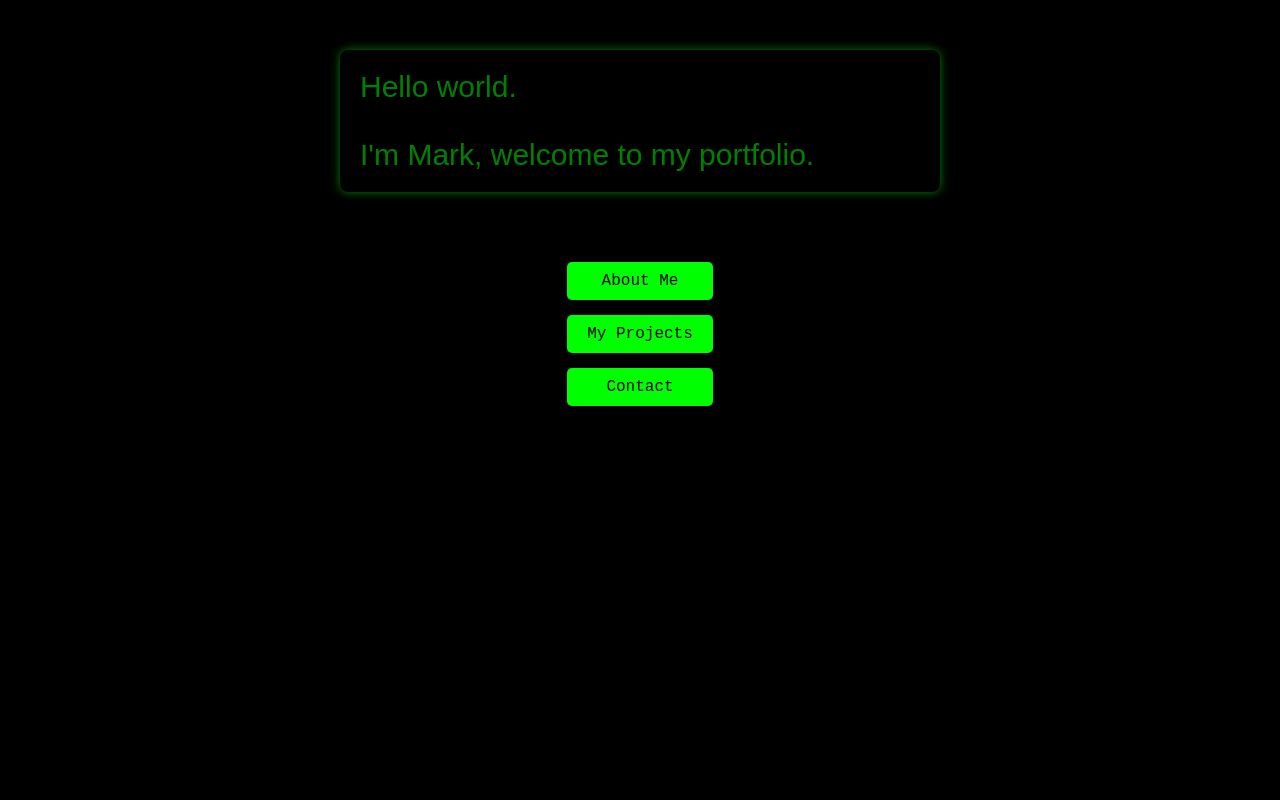
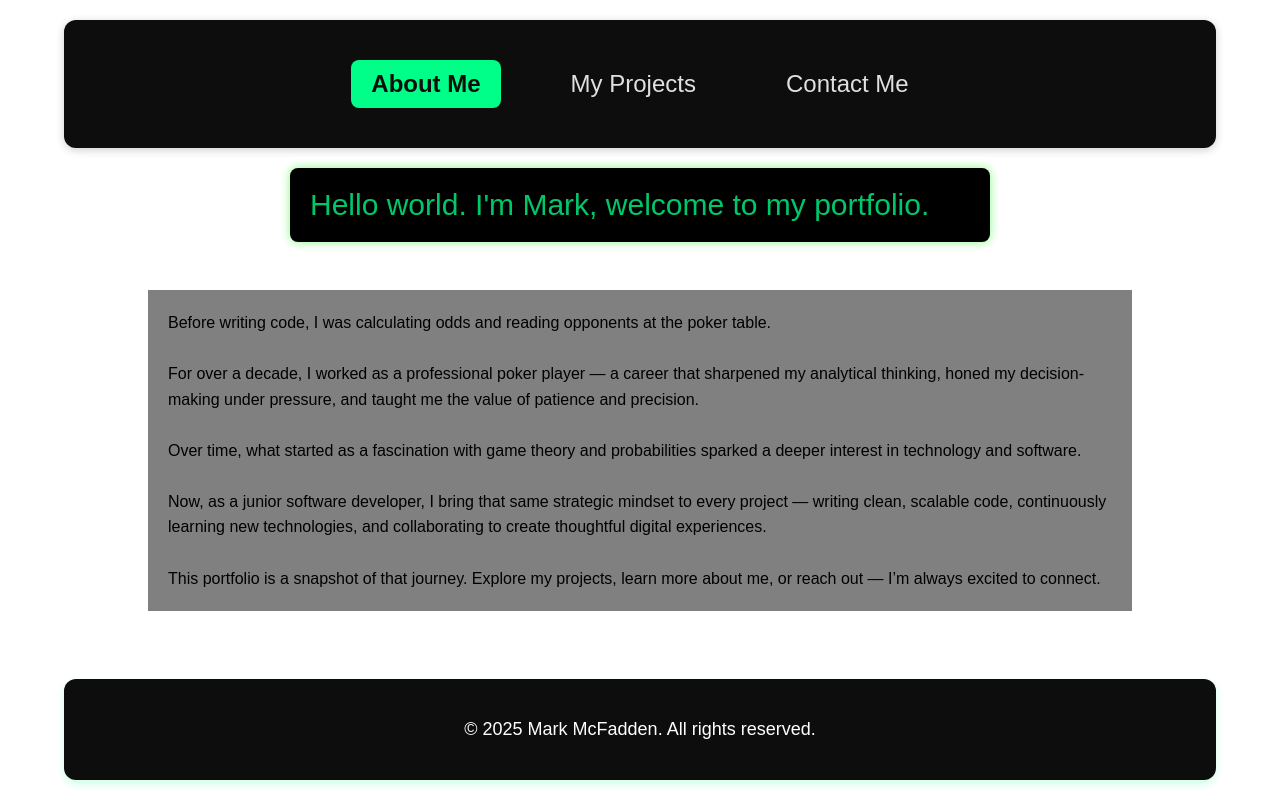
Before and after one commit to markamcfadden/myportfolio, a React (Vite) app: page / in a window 1280 px wide. Built offline with nearby package versions, Linux system fonts and the light colour scheme.

Commit message:
add changes i forgot to comiit last week

```diff
--- a/src/App.jsx
+++ b/src/App.jsx
@@ -1,5 +1,4 @@
 import { Routes, Route } from "react-router-dom";
-import Homepage from "./pages/Homepage";
 import ProjectsPage from "./pages/ProjectsPage";
 import ContactPage from "./pages/ContactPage";
 import AboutMePage from "./pages/AboutMePage";
@@ -7,8 +6,7 @@ import AboutMePage from "./pages/AboutMePage";
 function App() {
   return (
     <Routes>
-      <Route path="/" element={<Homepage />} />
-      <Route path="/aboutme" element={<AboutMePage />} />
+      <Route path="/" element={<AboutMePage />} />
       <Route path="/projects" element={<ProjectsPage />} />
       <Route path="/contact" element={<ContactPage />} />
     </Routes>
--- a/src/components/ContactCard.jsx
+++ b/src/components/ContactCard.jsx
@@ -31,12 +31,19 @@ export default ContactCard;
 
 const ContactCardBox = styled.div`
   background-color: #ffffff;
-  border: 1px solid;
+  border: 1px solid purple;
   padding: 40px;
   border-radius: 12px;
   max-width: 600px;
   width: 100%;
-  box-shadow: 0 0 20px rgba(0, 0, 0, 0.1);
+  box-shadow: 0 6px 12px rgba(0, 0, 0, 0.3);
+  transition: transform 0.3s ease, box-shadow 0.3s ease,
+    background-color 0.3s ease;
+
+  &:hover {
+    transform: translateY(-5px);
+    box-shadow: 0 8px 16px rgba(0, 0, 0, 0.4);
+  }
 `;
 
 const Heading = styled.h1`
--- a/src/components/Footer.jsx
+++ b/src/components/Footer.jsx
@@ -1,7 +1,11 @@
 import styled from "styled-components";
 
 function Footer() {
-  return <FooterContainer></FooterContainer>;
+  return (
+    <FooterContainer>
+      <FooterText>© 2025 Mark McFadden. All rights reserved.</FooterText>
+    </FooterContainer>
+  );
 }
 
 export default Footer;
@@ -12,10 +16,20 @@ const FooterContainer = styled.div`
   width: 90%;
   max-width: 1600px;
   padding: 40px;
-  background-color: grey;
-  box-shadow: 0 2px 4px rgba(0, 0, 0, 0.2);
+  background-color: #0d0d0d;
+  color: #e0e0e0;
+  box-shadow: 0 4px 8px rgba(0, 255, 136, 0.2);
+  border-radius: 12px;
+  text-align: center;
 
   @media (max-width: 768px) {
     padding: 20px;
+    font-size: 16px;
   }
 `;
+
+const FooterText = styled.p`
+  margin: 0;
+  font-size: 18px;
+  color: #ffffff;
+`;
--- a/src/components/Navbar.jsx
+++ b/src/components/Navbar.jsx
@@ -5,7 +5,7 @@ function Navbar() {
   return (
     <NavbarContainer>
       <LinkContainer>
-        <StyledLink to="/aboutme">About Me</StyledLink>
+        <StyledLink to="/">About Me</StyledLink>
         <StyledLink to="/projects">My Projects</StyledLink>
         <StyledLink to="/contact">Contact Me</StyledLink>
       </LinkContainer>
@@ -21,8 +21,9 @@ const NavbarContainer = styled.nav`
   width: 90%;
   max-width: 1600px;
   padding: 40px;
-  background-color: grey;
-  box-shadow: 0 2px 4px rgba(0, 0, 0, 0.2);
+  background-color: #0d0d0d;
+  box-shadow: 0 2px 8px rgba(0, 0, 0, 0.2);
+  border-radius: 12px;
 
   @media (max-width: 768px) {
     padding: 20px;
@@ -43,11 +44,21 @@ const LinkContainer = styled.div`
 const StyledLink = styled(NavLink)`
   text-decoration: none;
   font-size: 24px;
-  padding: 10px;
+  padding: 10px 20px;
+  color: #e0e0e0;
+  border-radius: 8px;
+  transition: background-color 0.3s ease, color 0.3s ease, box-shadow 0.3s ease;
 
   &.active {
     font-weight: bold;
-    background-color: green;
+    background-color: #00ff88;
+    color: #0d0d0d;
+  }
+
+  &:hover {
+    background-color: #00c76a;
+    color: #0d0d0d;
+    box-shadow: 0 0 10px #00ff88;
   }
 
   @media (max-width: 768px) {
--- a/src/components/ProjectCard.jsx
+++ b/src/components/ProjectCard.jsx
@@ -17,17 +17,34 @@ function ProjectCard({
       </CardTitle>
       <CardBody>
         <CardText>{description}</CardText>
-        <CardText>{tech_stack}</CardText>
         <MetaContainer>
+          <MetaBox>
+            <Label>Tech Stack:</Label>
+            <Value>
+              {tech_stack.map((tech, index) => (
+                <TechTag key={index}>{tech} </TechTag>
+              ))}
+            </Value>
+          </MetaBox>
+          <MetaBox>
+            <Label>Live Link:</Label>
             <StyledLink
               href={live_link}
               target="_blank"
               rel="noopener noreferrer"
             >
-            <MetaBox>{live_link}</MetaBox>
+              <Value>{live_link.replace(/^https?:\/\//, "")}</Value>
             </StyledLink>
+          </MetaBox>
           <MetaBox>
-            repository:<StyledLink>{github_repo}</StyledLink>
+            <Label>Repository:</Label>
+            <StyledLink
+              href={github_repo}
+              target="_blank"
+              rel="noopener noreferrer"
+            >
+              <Value>Github/{title}</Value>
+            </StyledLink>
           </MetaBox>
         </MetaContainer>
       </CardBody>
@@ -71,10 +88,39 @@ const CardStatus = styled.span`
 
 const CardBody = styled.div``;
 
-const CardText = styled.p``;
+const CardText = styled.p`
+  padding: 5px;
+  margin-bottom: 5px;
+`;
 
 const MetaContainer = styled.div``;
 
-const MetaBox = styled.div``;
+const MetaBox = styled.div`
+  display: flex;
+  align-items: center;
+  padding: 5px;
+`;
+
+const Label = styled.span`
+  font-weight: 600;
+  color: "#3b82f6";
+  margin-right: 3px;
+  min-width: 100px;
+`;
+
+const Value = styled.span`
+  color: "#ffffff";
+`;
 
 const StyledLink = styled.a``;
+
+const TechTag = styled.span`
+  background-color: #7e22ce;
+  color: #ffffff;
+  padding: 6px 12px;
+  border-radius: 20px;
+  font-size: 14px;
+  font-weight: 500;
+  margin: 5px 5px 0 0;
+  display: inline-block;
+`;
--- a/src/components/ProjectList.jsx
+++ b/src/components/ProjectList.jsx
@@ -3,6 +3,8 @@ import ProjectCard from "./ProjectCard";
 import dinoslot_img from "../assets/dinosaurs.webp";
 import pokergame_img from "../assets/pokergame.webp";
 import api_img from "../assets/api_mmnews.webp";
+import code4change_img from "../assets/code4change_d.jpg";
+import mmnews_img from "../assets/mmnews_img.webp";
 
 function ProjectList() {
   const myProjects = [
@@ -22,31 +24,57 @@ function ProjectList() {
       title: "MMNews",
       status: "live",
       description:
-        "A mobile-first news application which allows users to read, comment on, vote for and submit news articles",
+        "MMNews is a dynamic mobile-first news articles app where users can: Read, filter, and sort articles, log in, post comments, and up vote articles and submit new articles. To sign in please use the username grumpy19.",
       live_link: "https://mmnews.netlify.app/",
       github_repo: "https://github.com/markamcfadden/MMNews",
-      tech_stack: ["react.js", "styled components"],
-      image_url: "",
+      tech_stack: [
+        "react.js",
+        "vite",
+        "react router",
+        "axios",
+        "styled components",
+      ],
+      image_url: mmnews_img,
     },
     {
       project_id: 3,
+      title: "Code4Change",
+      status: "in progress",
+      description:
+        "A platform hosting open-source projects for social good. Users log in via GitHub OAuth, filter projects by category or skillset, and track contributions. Progress is gamified with XP and leaderboards.",
+      live_link: "",
+      github_repo: "",
+      tech_stack: [
+        "next.js",
+        "postgresQL",
+        "express.js",
+        "password.js",
+        "javascript",
+        "typescript",
+        "cron-jobs",
+        "trello",
+      ],
+      image_url: code4change_img,
+    },
+    {
+      project_id: 4,
       title: "McPoker",
       status: "planning",
       description:
         "An interactive poker game allowing users to play vs friends with a live chat feauture",
-      live_link: "https://mcpoker.netlify.app/",
-      github_repo: "https://github.com/markamcfadden/McPoker",
-      tech_stack: ["react.js", "styled components"],
+      live_link: "",
+      github_repo: "",
+      tech_stack: [],
       image_url: pokergame_img,
     },
     {
-      project_id: 4,
+      project_id: 5,
       title: "DinosaurSlot",
       status: "in progress",
       description: "A dinosaur themed interactive slot machine game",
-      live_link: "https://dinoslot.netlify.app/",
-      github_repo: "https://github.com/markamcfadden/dinoslot",
-      tech_stack: ["react.js", "styled components"],
+      live_link: "",
+      github_repo: "",
+      tech_stack: [],
       image_url: dinoslot_img,
     },
   ];
--- a/src/components/TerminalIntro.jsx
+++ b/src/components/TerminalIntro.jsx
@@ -1,5 +1,4 @@
 import { useEffect, useRef } from "react";
-import { Link } from "react-router-dom";
 import styled from "styled-components";
 import Typed from "typed.js";
 
@@ -8,7 +7,7 @@ function TerminalIntro() {
 
   useEffect(() => {
     const typed = new Typed(el.current, {
-      strings: [`Hello world.\n\n` + `I'm Mark, welcome to my portfolio.`],
+      strings: [`Hello world. I'm Mark, welcome to my portfolio.`],
       typeSpeed: 45,
       showCursor: false,
       loop: false,
@@ -28,13 +27,11 @@ export default TerminalIntro;
 
 const TerminalBox = styled.div`
   background-color: black;
-  color: green;
+  color: #00c76a;
   padding: 20px;
   border-radius: 8px;
   width: 80%;
-  max-width: 600px;
-  margin: 50px auto;
+  max-width: 700px;
   font-size: 30px;
   box-shadow: 0 0 10px rgba(0, 255, 0, 0.5);
-  white-space: pre-line;
 `;
--- a/src/pages/AboutMePage.jsx
+++ b/src/pages/AboutMePage.jsx
@@ -1,12 +1,14 @@
 import styled from "styled-components";
 import Navbar from "../components/Navbar";
 import Footer from "../components/Footer";
+import TerminalIntro from "../components/TerminalIntro";
 import Biography from "../components/Biography";
 
 function AboutMePage() {
   return (
     <PageContainer>
       <Navbar />
+      <TerminalIntro />
       <AboutMeContainer>
         <Biography />
       </AboutMeContainer>
@@ -33,5 +35,4 @@ const AboutMeContainer = styled.div`
   padding: 25px;
   width: 100%;
   max-width: 1500px;
-  border: 3px solid green;
 `;
--- a/src/pages/ContactPage.jsx
+++ b/src/pages/ContactPage.jsx
@@ -23,7 +23,6 @@ const PageContainer = styled.div`
   align-items: center;
   min-height: 100vh;
   background-color: white;
-  border: 1px solid red;
 `;
 
 const ContactContainer = styled.div`
--- a/src/pages/Homepage.jsx
+++ /dev/null
@@ -1,55 +0,0 @@
-import styled from "styled-components";
-import { Link } from "react-router-dom";
-import TerminalIntro from "../components/TerminalIntro";
-
-function Homepage() {
-  return (
-    <PageContainer>
-      <TerminalIntro />
-      <ButtonContainer>
-        <NavButton to="/aboutme">About Me</NavButton>
-        <NavButton to="/projects">My Projects</NavButton>
-        <NavButton to="/contact">Contact</NavButton>
-      </ButtonContainer>
-    </PageContainer>
-  );
-}
-
-export default Homepage;
-
-const PageContainer = styled.div`
-  display: flex;
-  flex-direction: column;
-  align-items: center;
-  min-height: 100vh;
-  background-color: black;
-`;
-
-const ButtonContainer = styled.div`
-  margin-top: 20px;
-  display: flex;
-  flex-direction: column;
-  gap: 15px;
-  align-items: flex-start;
-`;
-
-const NavButton = styled(Link)`
-  background-color: #00ff00;
-  width: 100%;
-  color: black;
-  font-family: "Courier New", Courier, monospace;
-  text-decoration: none;
-  padding: 10px 20px;
-  border-radius: 5px;
-  font-size: 16px;
-  text-align: center;
-  transition: background-color 0.2s;
-
-  &:hover {
-    background-color: #00ffaa;
-  }
-
-  &:active {
-    background-color: #00cc00;
-  }
-`;
```
Lines whose indentation alone changed are shown as unchanged.
